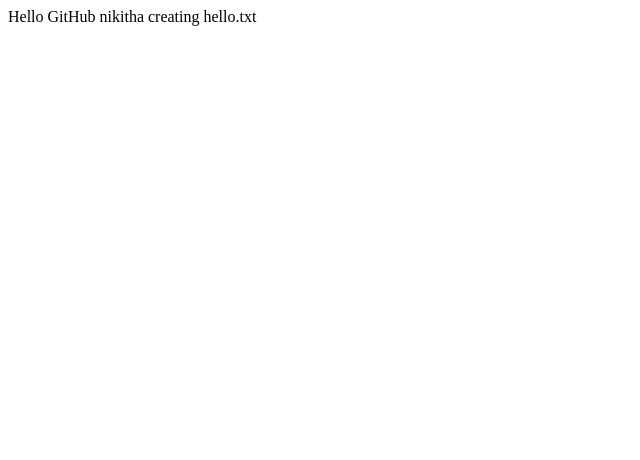
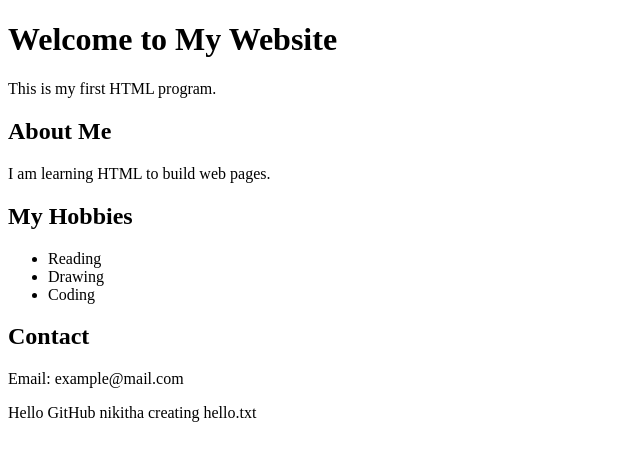
Before and after one commit to NikithaPotturi/my-1st-repo, a plain HTML site: page Index.html in a window 1280 px wide. Shown: the whole page, without its empty margins (0-640 px from the left). Drawn offline with Linux system fonts and the light colour scheme.

Commit message:
Update Index.html

```diff
--- a/Index.html
+++ b/Index.html
@@ -1,3 +1,25 @@
-Hello GitHub
+<!DOCTYPE html>
+<html>
+<head>
+    <title>My First HTML Page</title>
+</head>
+<body>
+    <h1>Welcome to My Website</h1>
+    <p>This is my first HTML program.</p>
+
+    <h2>About Me</h2>
+    <p>I am learning HTML to build web pages.</p>
+
+    <h2>My Hobbies</h2>
+    <ul>
+        <li>Reading</li>
+        <li>Drawing</li>
+        <li>Coding</li>
+    </ul>
+
+    <h2>Contact</h2>
+    <p>Email: example@mail.com</p>
+</body>
+</html>Hello GitHub
 nikitha
 creating hello.txt
```
